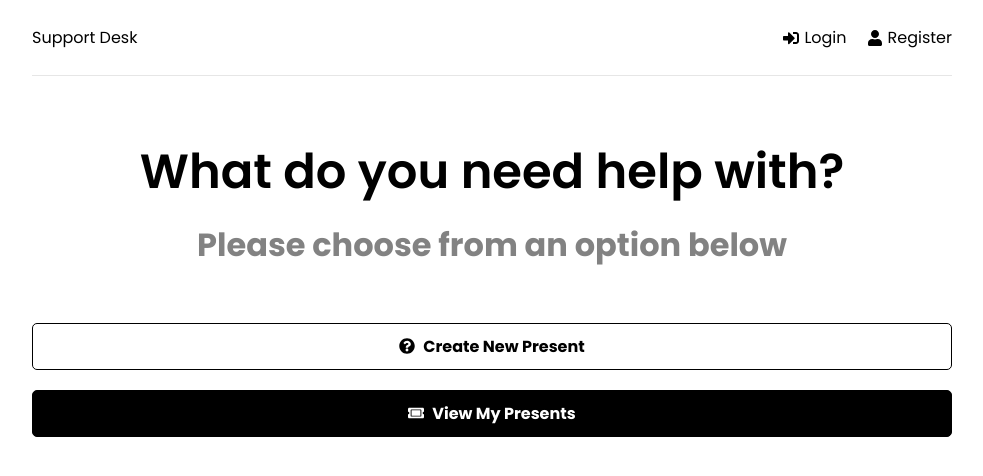
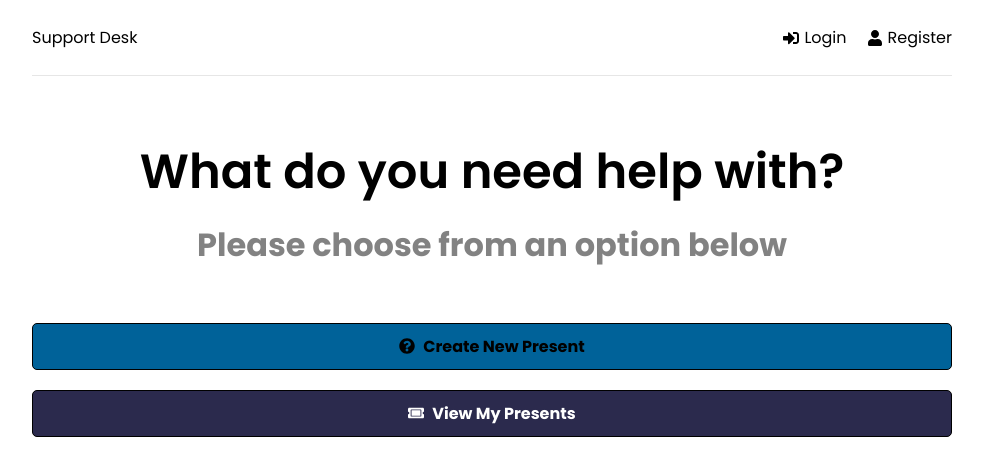
Before and after one commit to urielparavi/project-tickets, a React (Create React App) app in the folder frontend/: page / in a window 1280 px wide. Shown: the top 476 px of the page, without its empty margins (148-1131 px from the left). Built offline with nearby package versions, Linux system fonts and the light colour scheme.

Commit message:
shoping-fixed

```diff
--- a/frontend/src/index.css
+++ b/frontend/src/index.css
@@ -130,6 +130,11 @@ h3 {
   font-family: inherit;
 }
 
+select {
+  background-color: #000;
+  color: #e6e6e6;
+}
+
 .form-group label {
   text-align: left;
   display: block;
@@ -140,7 +145,7 @@ h3 {
   padding: 10px 20px;
   border: 1px solid #000;
   border-radius: 5px;
-  background: #000;
+  background: #2b2a4d;
   color: #fff;
   font-size: 16px;
   font-weight: 700;
@@ -183,6 +188,15 @@ h3 {
 
 .btn:hover {
   transform: scale(0.98);
+  background-color: #635da8;
+}
+
+.btn-present {
+  background-color: #006299;
+}
+
+.btn-present:hover {
+  background-color: #00a3f2;
 }
 
 .present-created {
@@ -238,7 +252,7 @@ h3 {
 }
 
 .status-new {
-  background-color: green;
+  background-color: #ffcd64;
   color: #fff;
   border-radius: 10px;
 }
@@ -250,7 +264,7 @@ h3 {
 }
 
 .status-closed {
-  background-color: darkred;
+  background-color: #ff7649;
   color: #fff;
   border-radius: 10px;
 }
--- a/frontend/src/pages/Home.jsx
+++ b/frontend/src/pages/Home.jsx
@@ -10,11 +10,11 @@ function Home() {
         <p>Please choose from an option below</p>
       </section>
 
-      <Link to='/new-present' className='btn btn-reverse btn-block'>
+      <Link to='/new-present' className='btn btn-reverse btn-block btn-present'>
         <FaQuestionCircle /> Create New Present
       </Link>
 
-      <Link to='/presents' className='btn btn-block'>
+      <Link to='/presents' className='btn btn-block btn--hover'>
         <FaTicketAlt /> View My Presents
       </Link>
     </>
--- a/frontend/src/pages/Presents.jsx
+++ b/frontend/src/pages/Presents.jsx
@@ -32,7 +32,7 @@ function Presents() {
       <BackButton url='/' />
       <h1>Presents</h1>
       <div className="presnets">
-        <div className="presnet-headings">
+        <div className="present-headings">
           <div>Date</div>
           <div>Product</div>
           <div>Status</div>
```
